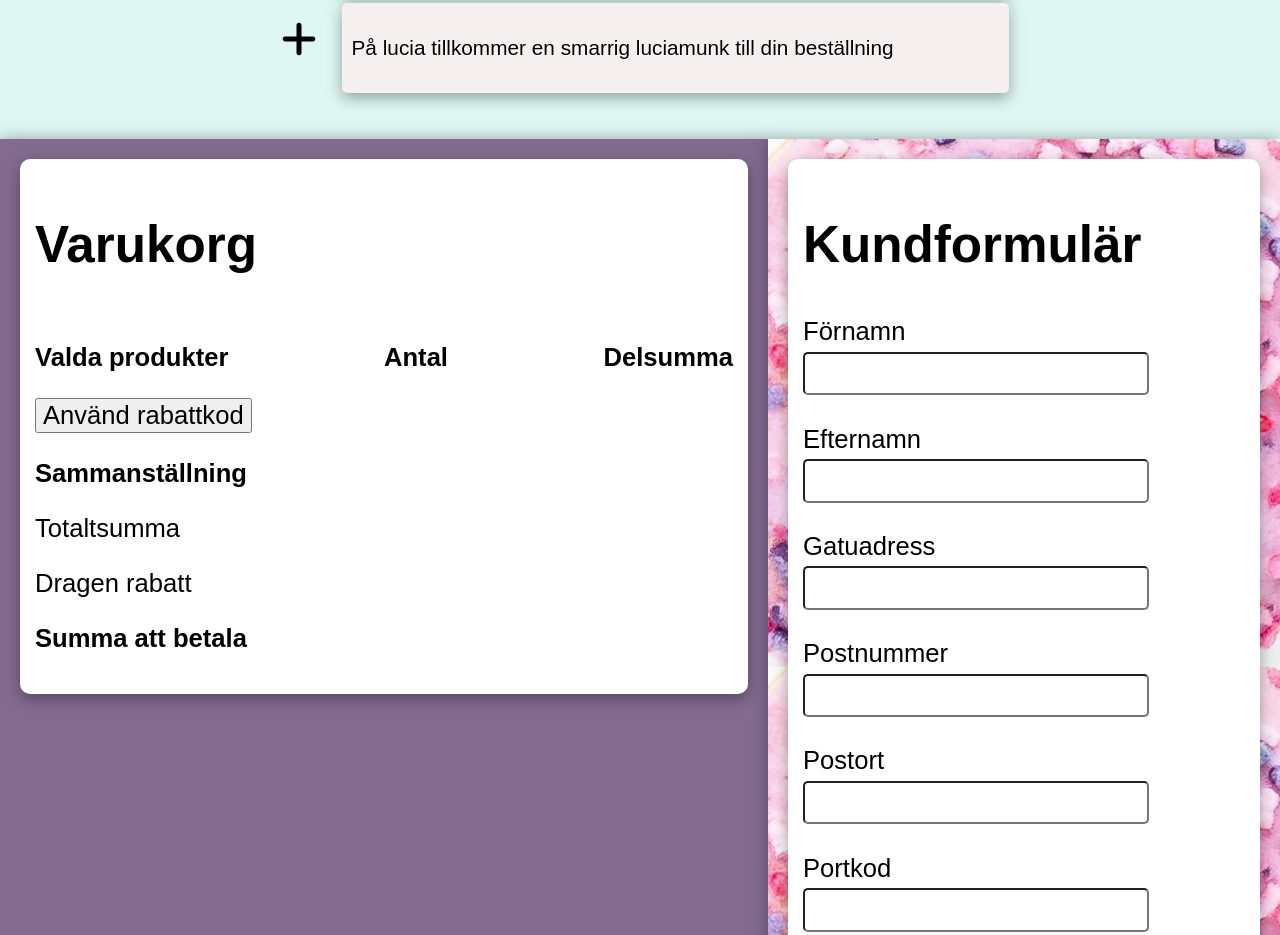
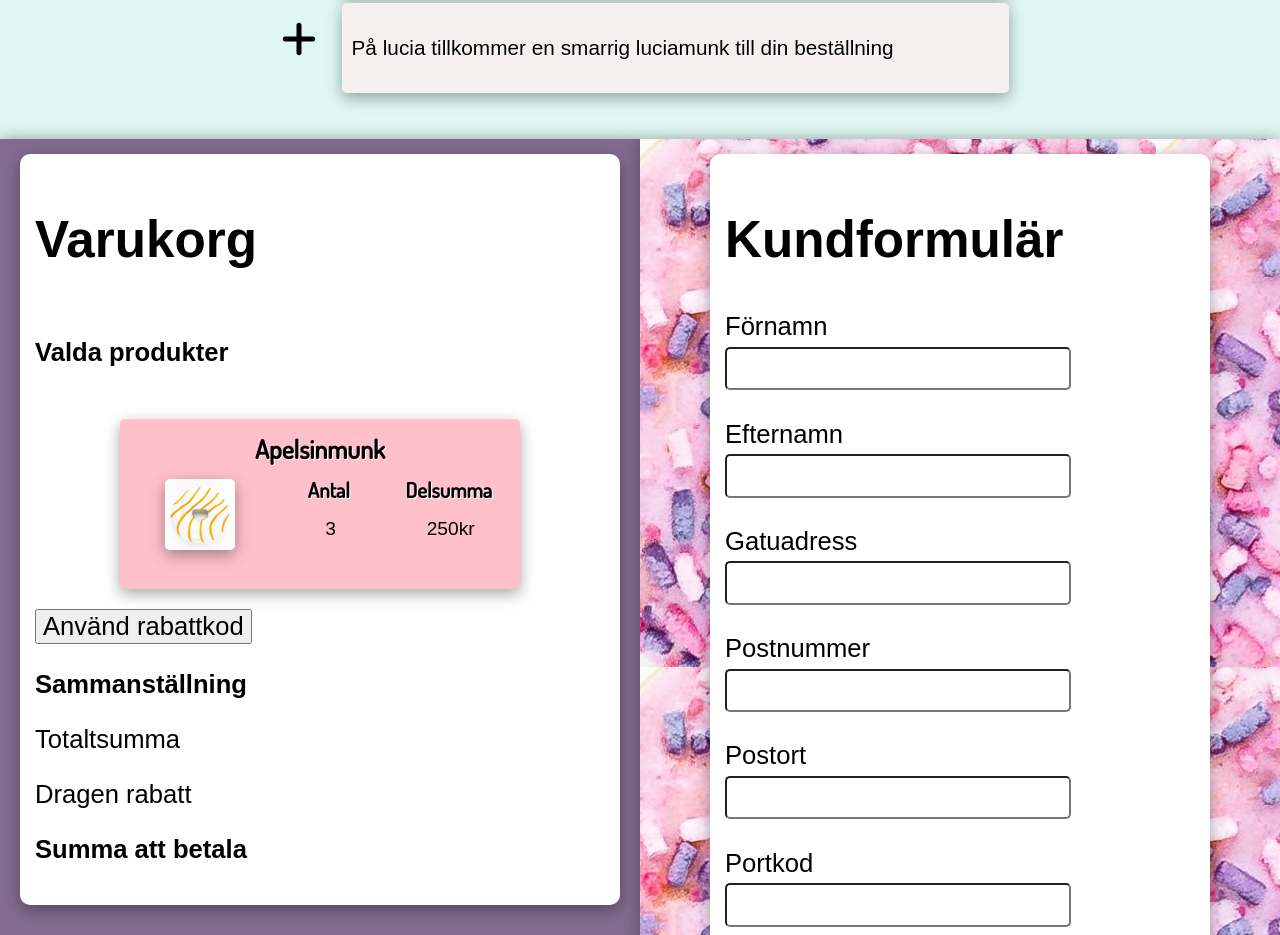
Before and after one commit to TessDevon/TeamprojectDonut, a website: page index.html in a window 1280 px wide. Shown: the part 6789-7724 px from the top of the page. Drawn offline with Linux system fonts and the light colour scheme; a web font is replaced by a local one.

Commit message:
Created donuts to basket in html and css

```diff
--- a/index.html
+++ b/index.html
@@ -87,9 +87,27 @@
                             <h2 class="middlepart_h2">Varukorg</h2> <!--På måndagar innan kl. 10 ges 10 % rabatt på hela beställningssumman. Detta visas i varukorgssammanställningen som en rad med texten "Måndagsrabatt: 10 % på hela beställningen".-->
                         <div class="main_heading_basket">
                             <h3 class="basket_heading">Valda produkter</h3>
-                            <h3 class="basket_heading_none">Antal</h3>
-                            <h3 class="basket_heading">Delsumma</h3>
                         </div>
+                        <article class="basketDonuts">
+                            <div class="basketHeaderDonuts">
+                                <h3>Apelsinmunk</h3>
+                            </div>
+                            <section>
+                                <div>
+                                    <img src="images\apelsinmunk.jpg" alt="">
+                                </div>
+                                <div class="basketDonutsflex">
+                                    <div>
+                                        <h4>Antal</h4>
+                                        <h4>Delsumma</h4>
+                                    </div>
+                                    <div>
+                                        <p>3</p>
+                                        <p>250kr</p>
+                                    </div>
+                                </div>
+                            </section>
+                        </article>
                         <button class="discount_button">Använd rabattkod</button> <!--Litet formulär där de ska kunna fylla i koden, nån label kanske-->
                         <div class="basket_sum">
                             <h3 class="basket_heading_none">Sammanställning</h3>
--- a/js/main.js
+++ b/js/main.js
@@ -87,7 +87,7 @@ for(let i = 0; i < donutCards.length; i++){ // Varje gång loopen körs kommer v
 donutCardsContainer.innerHTML +=
 `<article class="donutCard">
     <div class="donutCardHeaderContainer">
-        <h3>${donutCards[i].donutTitle}</h3 id="donutCardHeader"> <!-- .checked {  color: orange;  } -->
+        <h3>${donutCards[i].donutTitle}</h3 id="donutCardHeader">
     </div>
     <section class="donutCardContainer">
         <div class="donutCardImgContainer">
@@ -121,7 +121,7 @@ for (let i = 0; i < addBtns.length; i++){
 function addNumber (e) {
 
     const clickedDonut = e.currentTarget.dataset.id; // Gör så jag får ut indexet av knappen som jag klickar på
-    donutCards[clickedDonut].amount += 1; // [] de skrivet vi in för att komma åt de vi klickade på. Och de andra länkar till vår lista och amount, de gör att när vi klickar ökar amount med 1 varje gång på rätt donut
+    donutCards[clickedDonut].amount += 1; // [] de skrivet vi in för att komma åt de vi klickade på, alltså vilket objekt vi klickat på. Och de andra länkar till vår lista och amount, de gör att när vi klickar ökar amount med 1 varje gång på rätt donut
 
     const amountEl = e.currentTarget.parentElement.querySelector('input')
     let amount = Number(amountEl.value);
@@ -141,6 +141,15 @@ function removeNumber(e){
         amountEl.value -= 1;
     }
 }
+
+/**
+ * TODO
+ * Skapa html struktur för varukorsmunkarna
+ * koppla de ihop med arrayen ungefär som med korten som skrevs ut
+ * koppla det med att rätt munk ska visas när vi klickar på knapparna
+ * Antalet ska ändras när vi klickar på knapparna
+ *
+ */
 
 /*-----------------------------------------------------------------------------------------------
 ------------------ Basket -----------------------------------------------------------------------
--- a/style/_base.scss
+++ b/style/_base.scss
@@ -325,10 +325,6 @@ input[type=number] {
     font-size: 9vw;
 }
 
-.summery {
-    font-size: 5.5vw;
-}
-
 .discount_button{
     cursor: pointer;
     font-size: smaller;
@@ -347,6 +343,8 @@ input[type=number] {
     margin: 5px;
     padding: 15px;
     font-family: Arial, Helvetica, sans-serif;
+    max-width: 600px;
+    margin: 0 auto;
 }
 
 .main_heading_basket{
@@ -360,11 +358,74 @@ input[type=number] {
 }
 
 .basket_heading_none{
-    display: none;         /*Rubrikerna dolts i mobil*/
+    display: none;
+}
+
+.basketDonuts {
+    min-width: 200px;
+    max-width: 400px;
+    min-height: 170px;
+    margin: 0 auto;
+    background-color: pink;
+    font-family: Arial, Helvetica, sans-serif;
+    box-shadow: rgba(0, 0, 0, 0.35) 0px 5px 15px;
+    border-radius: 5px;
+    margin-bottom: 20px;
+}
+
+.basketHeaderDonuts{
+    height: 60px;
+}
+
+.basketDonuts h3{
+    display: flex;
+    justify-content: space-around;
+    font-family: 'Dosis', sans-serif;
+    text-shadow: 1px 1px #ffffff;
+    line-height: 60px;
+    font-size: 1.6rem;
+}
+
+.basketDonuts section{
+    display: grid;
+    grid-template-columns: 40% 60%;
+}
+
+.basketDonutsflex{
+    display: flex;
+    flex-direction: column;
+}
+
+.basketDonutsflex div{
+    display: flex;
+    flex-direction: row;
+    justify-content: space-around;
+}
+
+.basketDonuts h4{
+    margin: 0;
+    font-family: 'Dosis', sans-serif;
+    text-shadow: 1px 1px #ffffff;
+    font-size: 1.3rem;
+}
+
+.basketDonuts img{
+    width: 70px;
+    display: block;
+    margin-left: auto;
+    margin-right: auto;
+    box-shadow: rgba(0, 0, 0, 0.35) 0px 5px 15px;
+    border-radius: 5px;
+}
+
+.basketDonuts p{
+    font-size: 1.2rem;
+    margin-top: 15px;
 }
 
 .summery{
     font-weight: 600;
+    font-size: 5.5vw;
 }
 
 /* I varukorgen i mobil kommer vi nog få hoppa rubriker och infon på munkarna,
@@ -411,6 +472,8 @@ Summa att betala:
     margin: 5px;
     padding: 15px;
     font-family: Arial, Helvetica, sans-serif;
+    max-width: 500px;
+    margin: 0 auto;
 }
 
 label{
--- a/style/_tablet.scss
+++ b/style/_tablet.scss
@@ -113,12 +113,12 @@ h1 {
 }
 
 .section_basket{
-    width: 60%;
+    width: 50%;
     padding-top: 15px;
 }
 
 .section-form{
-    width: 40%;
+    width: 50%;
 }
 
 .main_heading_basket{
```
Also changed, not shown: css/main.css, 1 other file.
